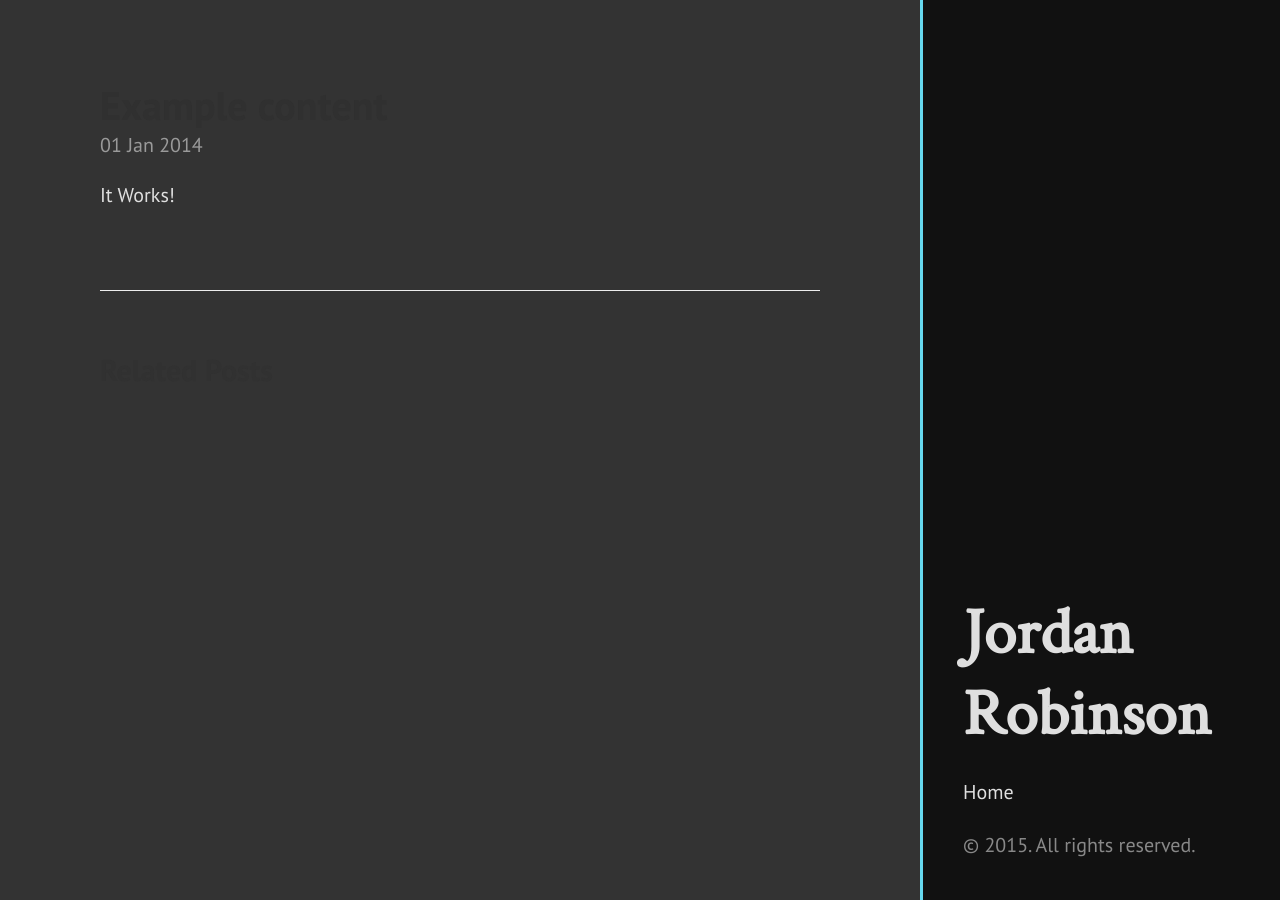
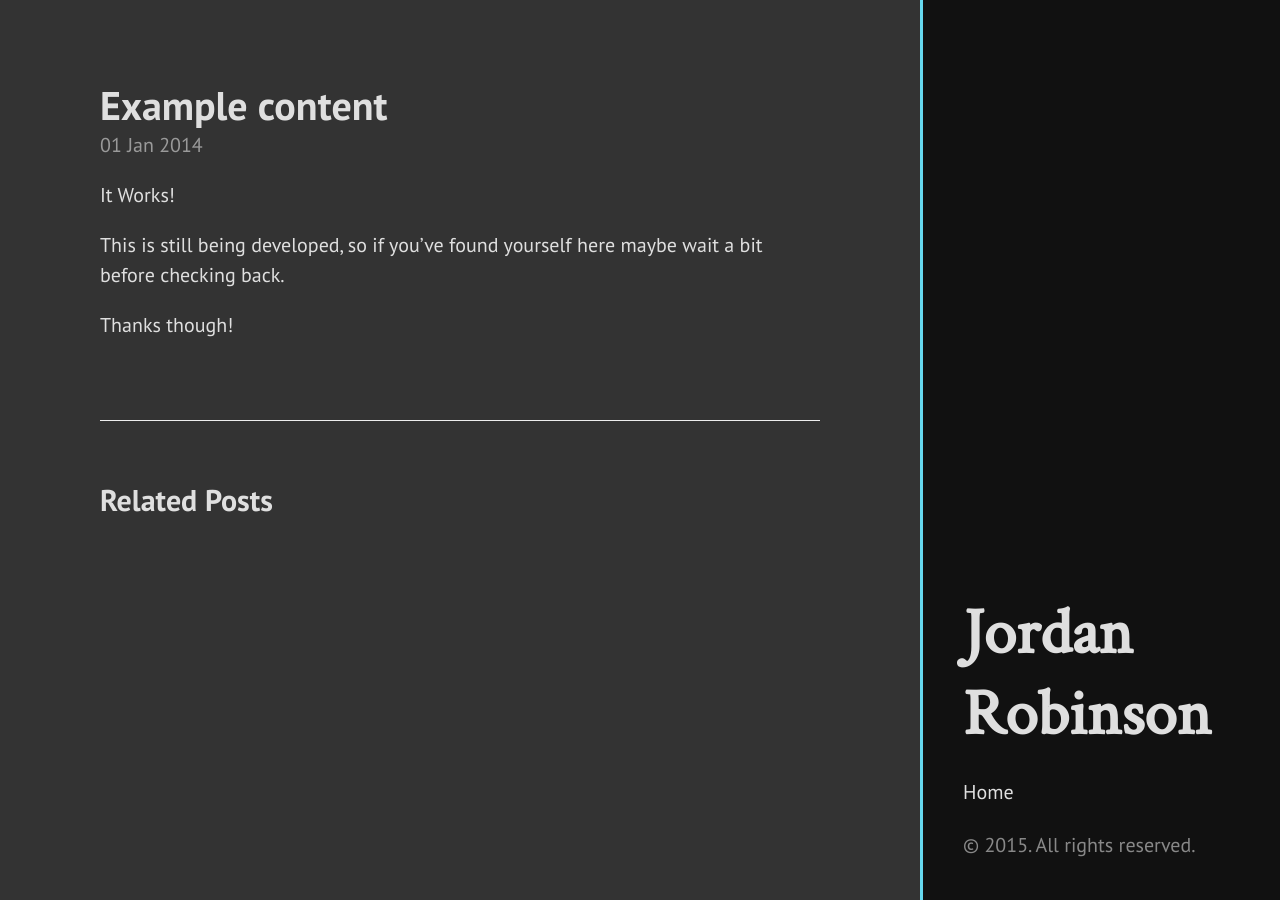
Before and after one commit to jordanrobinson/blog, a Jekyll site: the page built from _posts/2014-01-01-example-content.md, in a window 1280 px wide. Built offline with Jekyll 4.4.1, drawn with Linux system fonts in a browser that asks for light colours; Markdown is read by kramdown in place of the engine named in the settings.

Commit message:
Tweaks and css fixes

```diff
--- a/_posts/2014-01-01-example-content.md
+++ b/_posts/2014-01-01-example-content.md
@@ -4,3 +4,7 @@ title: Example content
 ---
 
 It Works!
+
+This is still being developed, so if you've found yourself here maybe wait a bit before checking back.
+
+Thanks though!
--- a/public/css/custom.css
+++ b/public/css/custom.css
@@ -17,3 +17,12 @@ background-color: #111;
     font-family: "Crimson Text",serif;
     font-size: 3.25rem;
 }
+
+.page-title, .post-title, .post-title a {
+    color: #DFDFDF;
+}
+
+
+h1, h2, h3, h4, h5, h6 {
+    color: #DFDFDF;
+}
```
